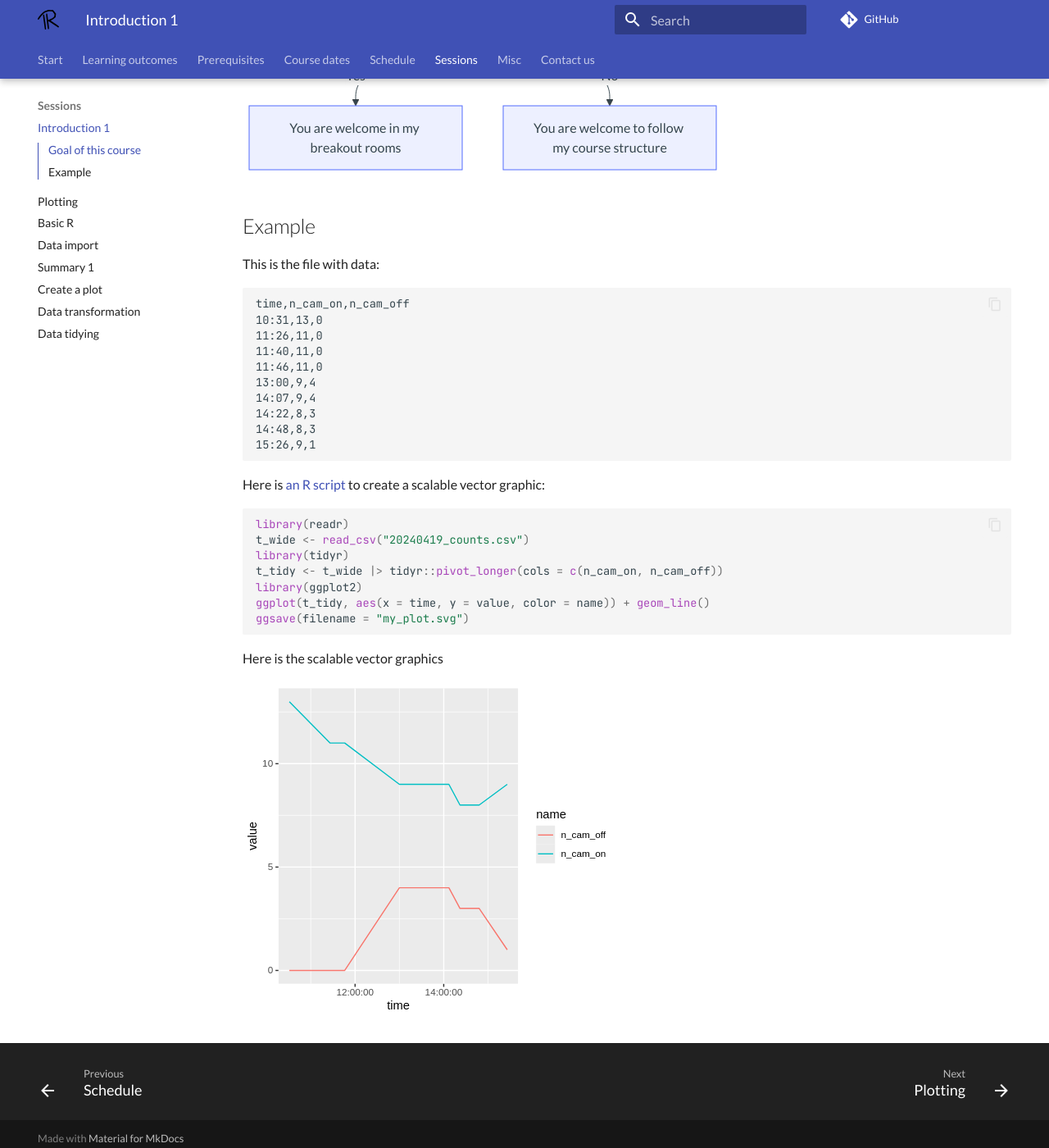
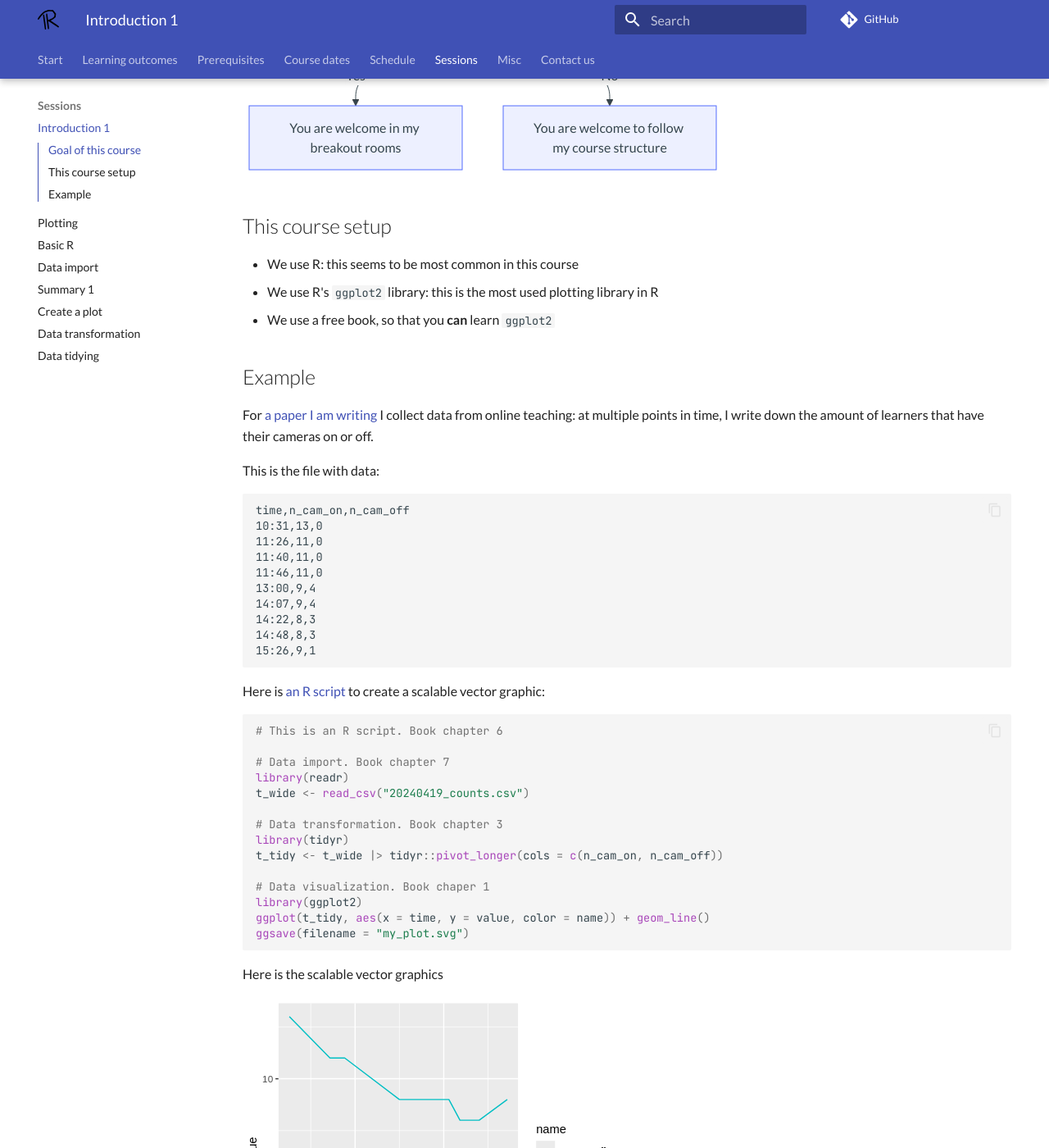
Before and after one commit to richelbilderbeek/create_plot_using_ggplot2_course, an MkDocs documentation site: the page built from docs/introduction_1/README.md, in a window 1280 px wide and 1400 px high, scrolled down 702 px. Shown: the whole window at 82% size. Built offline with MkDocs 1.6.1 and Material for MkDocs 9.7.7, drawn with Linux system fonts in a browser that asks for light colours; comment, search, counter and statistics services are not loaded.

Commit message:
Progress

````diff
--- a/docs/introduction_1/README.md
+++ b/docs/introduction_1/README.md
@@ -29,7 +29,18 @@ flowchart TD
   do_you_want_to_try_yourself --> |No| follow_the_course
 ```
 
+## This course setup
+
+- We use R: this seems to be most common in this course
+- We use R's `ggplot2` library: this is the most used plotting library in R
+- We use a free book, so that you **can** learn `ggplot2`
+
 ## Example
+
+For
+[a paper I am writing](https://richelbilderbeek.github.io/teaching/data/counts/)
+I collect data from online teaching: at multiple points in time,
+I write down the amount of learners that have their cameras on or off.
 
 This is the file with data:
 
@@ -49,10 +60,17 @@ time,n_cam_on,n_cam_off
 Here is [an R script](create_plot.R) to create a scalable vector graphic:
 
 ```r
+# This is an R script. Book chapter 6
+
+# Data import. Book chapter 7
 library(readr)
 t_wide <- read_csv("20240419_counts.csv")
+
+# Data transformation. Book chapter 3
 library(tidyr)
 t_tidy <- t_wide |> tidyr::pivot_longer(cols = c(n_cam_on, n_cam_off))
+
+# Data visualization. Book chaper 1
 library(ggplot2)
 ggplot(t_tidy, aes(x = time, y = value, color = name)) + geom_line()
 ggsave(filename = "my_plot.svg")
````
